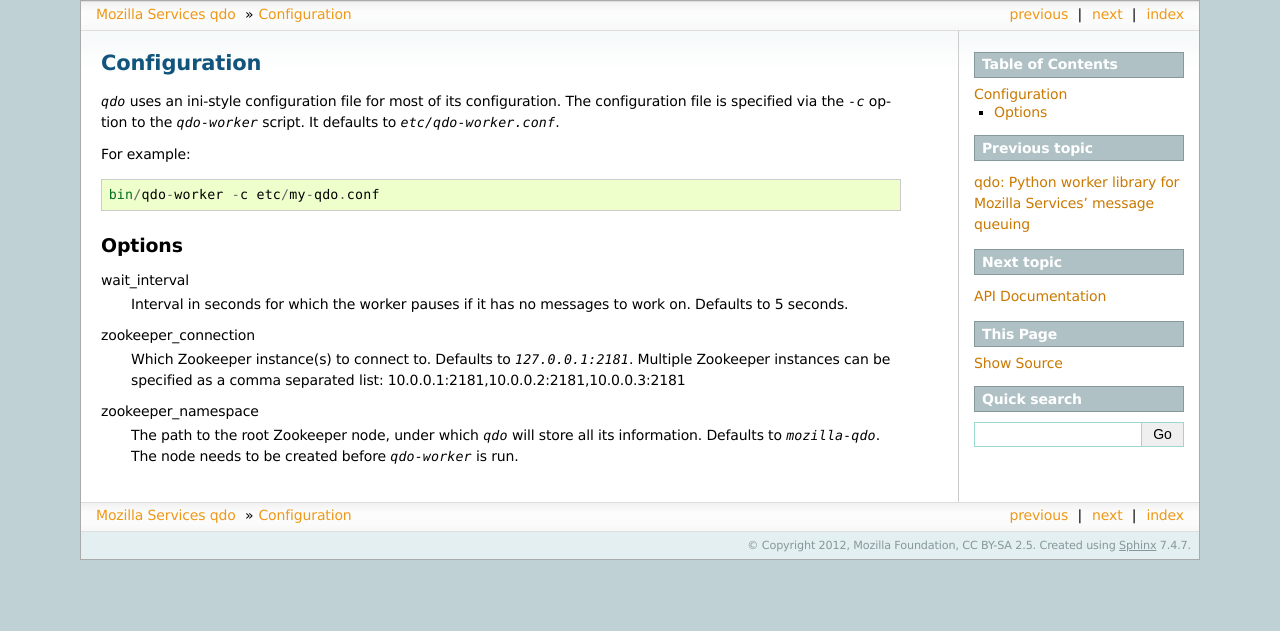
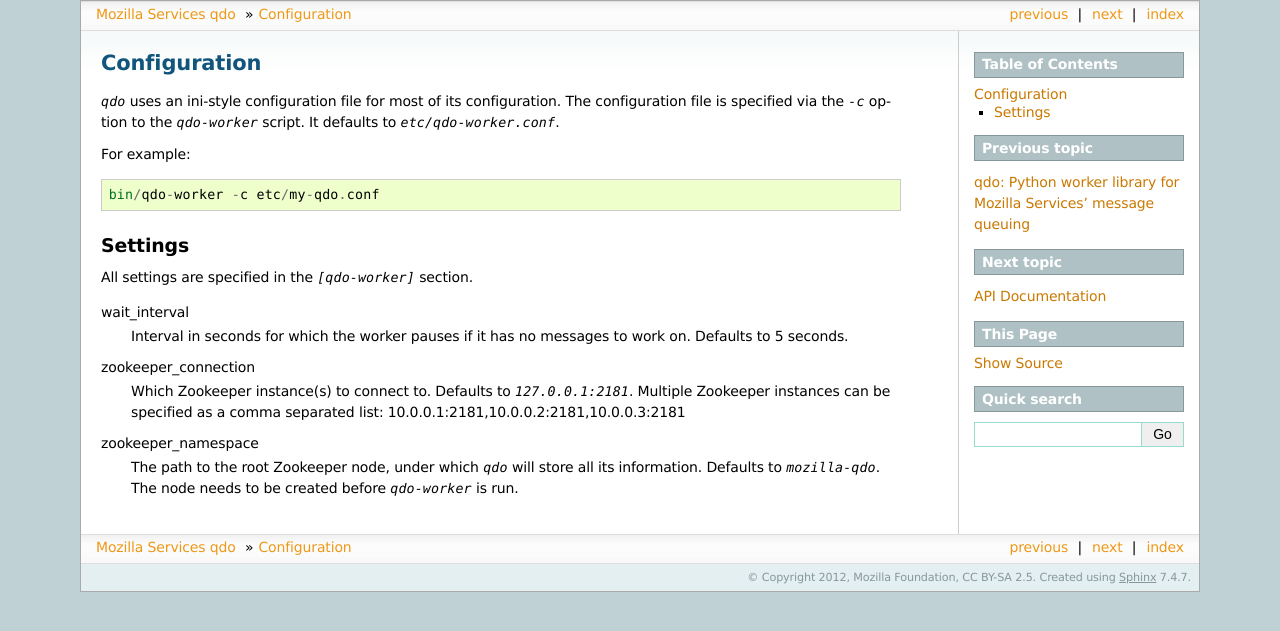
Before and after one commit to mozilla-services/qdo, a Sphinx documentation site: the page built from docs/config.rst, in a window 1280 px wide. Shown: the top 631 px of the page. Built offline with Sphinx 7.4.7, drawn with Linux system fonts in a browser that asks for light colours.

Commit message:
note on config file section

```diff
--- a/docs/config.rst
+++ b/docs/config.rst
@@ -10,8 +10,10 @@
 
     bin/qdo-worker -c etc/my-qdo.conf
 
-Options
-=======
+Settings
+========
+
+All settings are specified in the `[qdo-worker]` section.
 
 wait_interval
     Interval in seconds for which the worker pauses if it has no messages to
```
